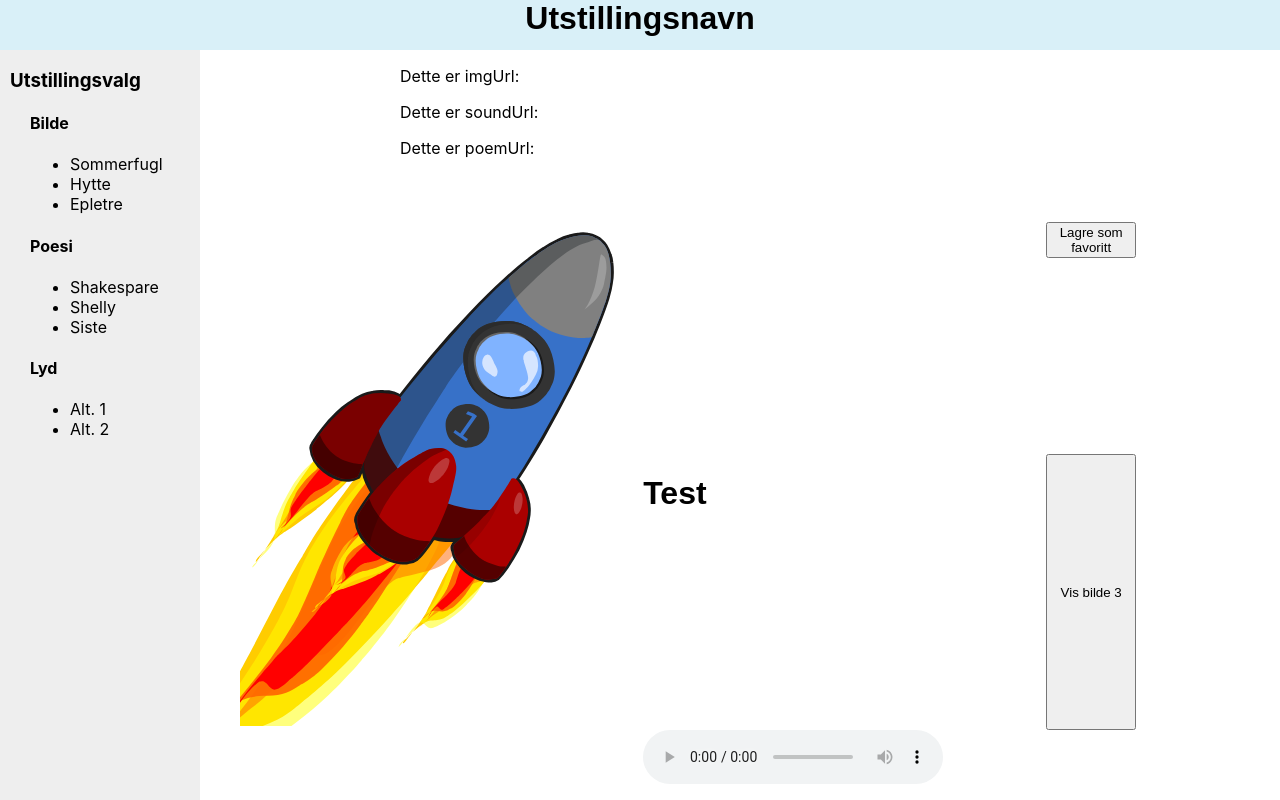
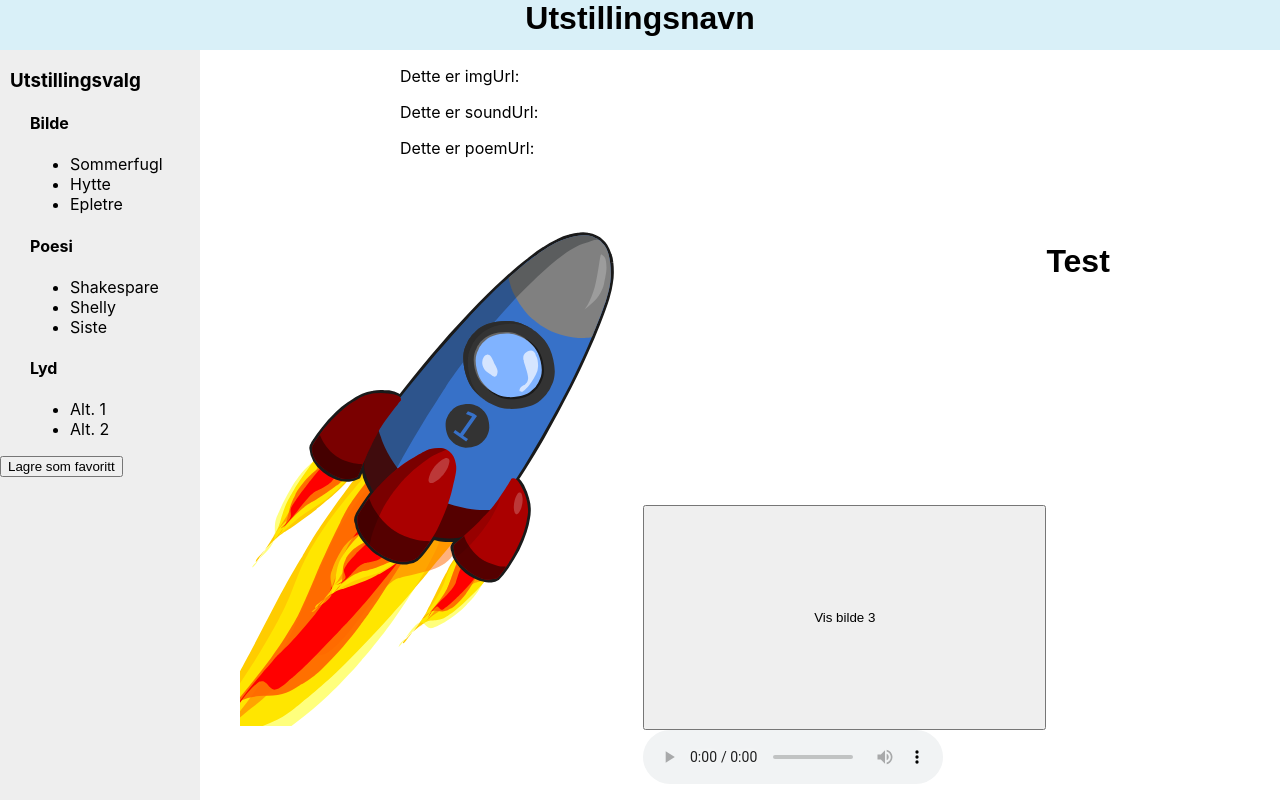
Before and after one commit to SimenSverdrup/Webutvikling-prosjekt2, a React (Create React App) app: page / in a window 1280 px wide. Built offline with nearby package versions, Linux system fonts and the light colour scheme.

Commit message:
flyttet favorittknappen

```diff
--- a/src/components/GridContainer.tsx
+++ b/src/components/GridContainer.tsx
@@ -18,7 +18,6 @@ export default function GridContainer() {
             <Poetry />
             <Gallery img={imgChoice} />
             <button onClick={() => setImgChoice(3)}>Vis bilde 3</button>
-            <GridFavourite />
             <Music />
 
         </div>
--- a/src/components/Sidebar.tsx
+++ b/src/components/Sidebar.tsx
@@ -1,5 +1,6 @@
 import React, { useContext } from 'react';
 import { GalleryContext } from '../context/GalleryContext';
+import GridFavourite from './GridFavourite';
 import ListElement from './ListElement';
 
 export default function Sidebar() {
@@ -37,6 +38,8 @@ export default function Sidebar() {
                 <ListElement text={'Alt. 2'} setter={soundProvider.setSoundUrl} url={""}/>
             </ul>
 
+            <GridFavourite />
+
         </div>
     )
 }
```
